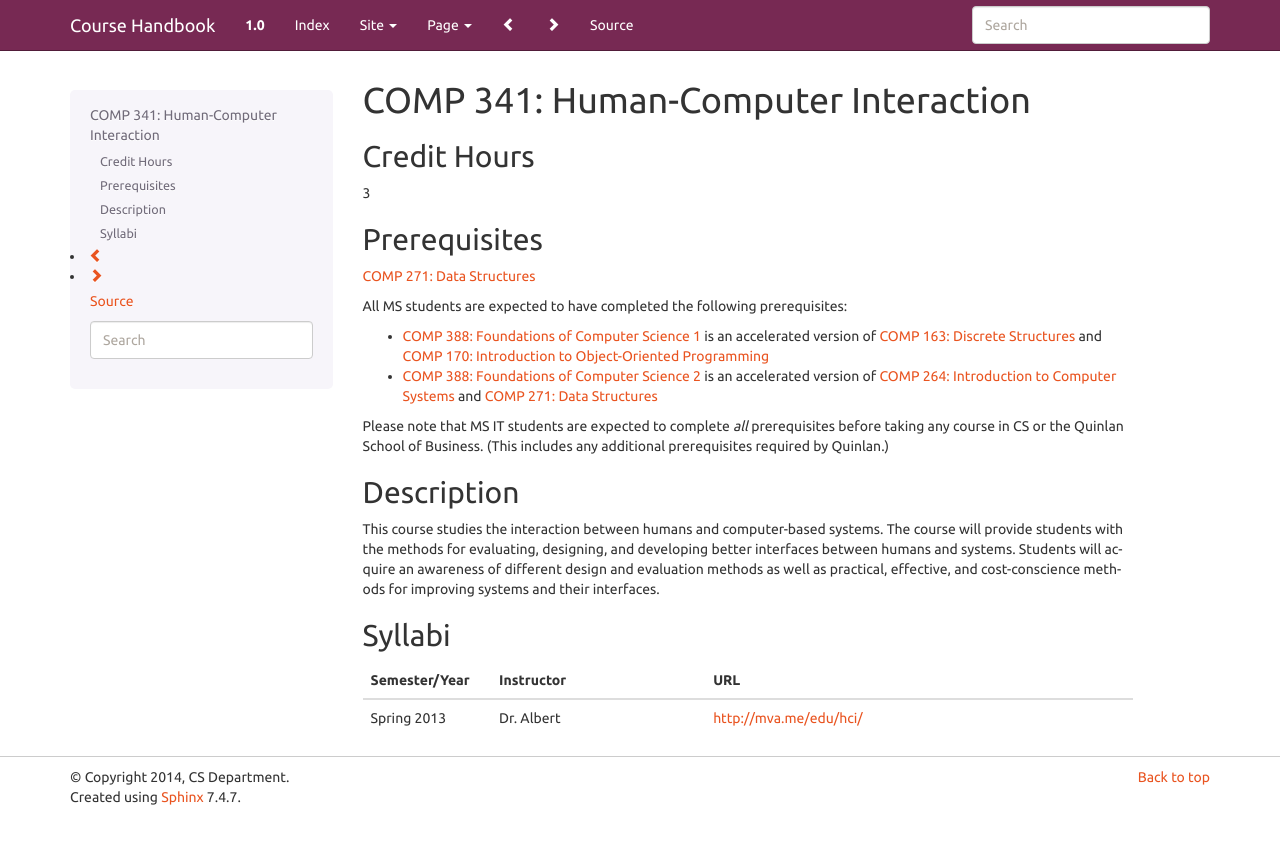
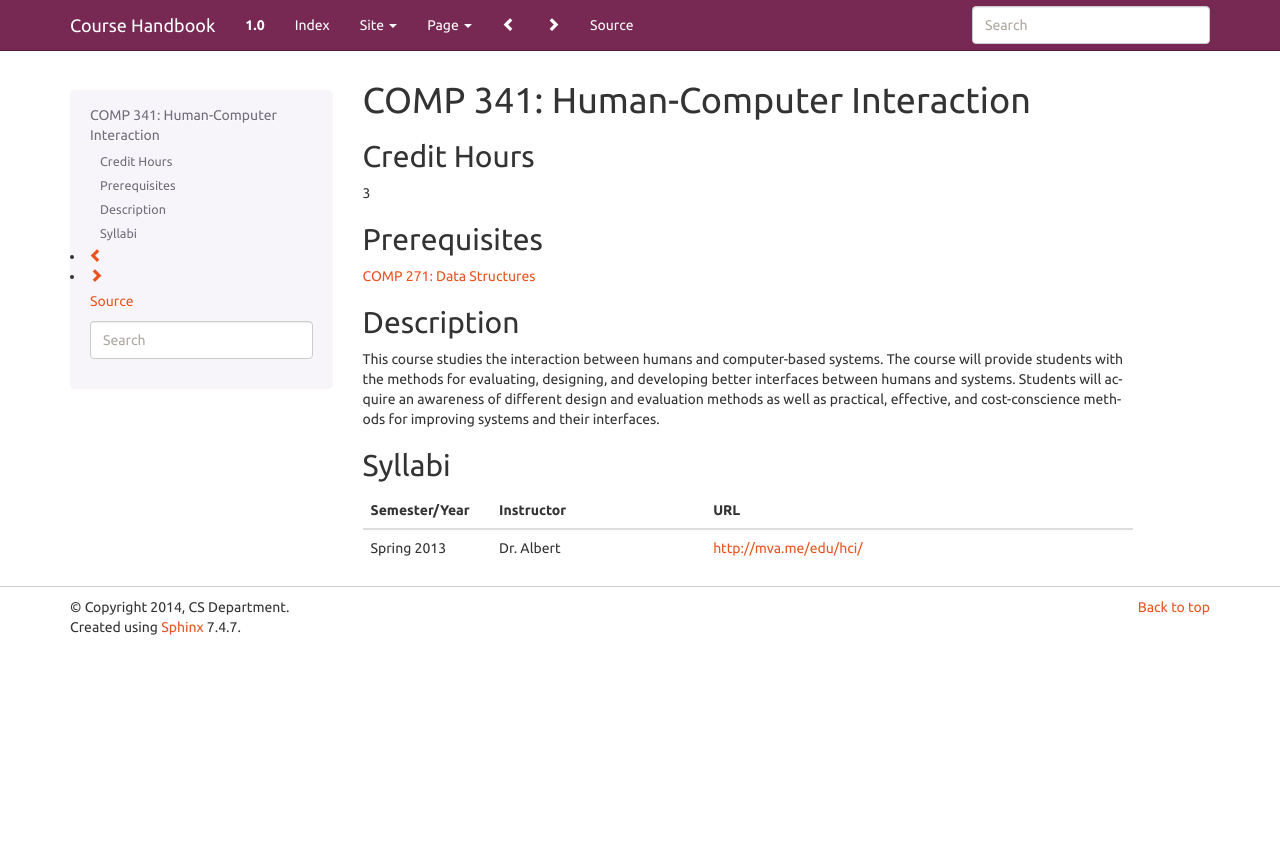
Before and after one commit to kyang5/coursedescriptions, a Sphinx documentation site: the page built from source/comp341.rst, in a window 1280 px wide. Shown: the top 844 px of the page. Built offline with Sphinx 7.4.7, drawn with Linux system fonts in a browser that asks for light colours.

Commit message:
Removed fcs.text from undergraduate courses and undid change in fcs.text file

```diff
--- a/source/comp322.rst
+++ b/source/comp322.rst
@@ -14,7 +14,6 @@ Prerequisites
 
 :doc:`comp264` and :doc:`comp271`
 
-.. include:: fcs.txt
 
 Description
 ----------------------------
--- a/source/comp324.rst
+++ b/source/comp324.rst
@@ -14,7 +14,6 @@ Prerequisites
 
 :doc:`comp271`
 
-.. include:: fcs.txt
 
 
 Description
--- a/source/comp341.rst
+++ b/source/comp341.rst
@@ -13,7 +13,6 @@ Prerequisites
 
 :doc:`comp271`
 
-.. include:: fcs.txt
 
 Description
 ----------------------------
--- a/source/comp344.rst
+++ b/source/comp344.rst
@@ -14,7 +14,6 @@ Prerequisites
 - :doc:`comp313`
 - instructor permission if prerequisite is missing
 
-.. include:: fcs.txt
 
 Description
 ----------------------------
--- a/source/comp379.rst
+++ b/source/comp379.rst
@@ -13,7 +13,6 @@ Prerequisites
 
 :doc:`comp271`
 
-.. include:: fcs.txt
 
 
 Description
--- a/source/fcs.txt
+++ b/source/fcs.txt
@@ -1,4 +1,4 @@
-All MS students are expected to have completed the following
+All MS students are expected to have completed the undergraduate
 prerequisites:
 
 - :doc:`comp388fcs1` is an accelerated version of :doc:`comp163` and :doc:`comp170`
```
